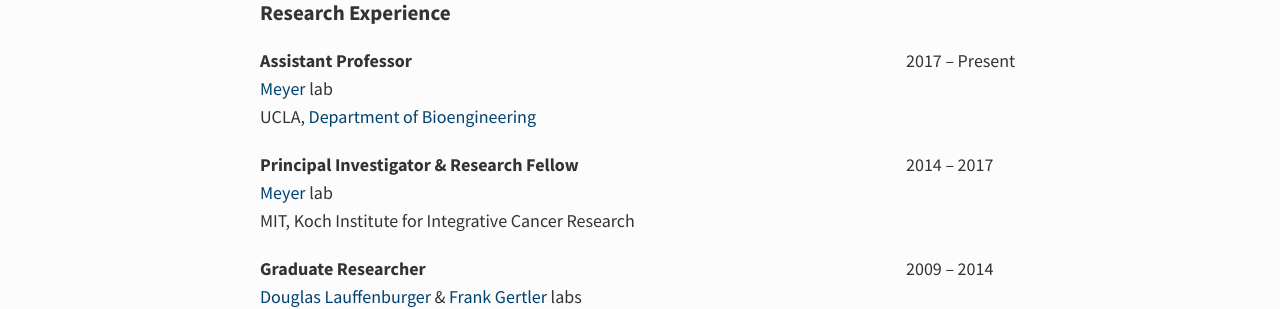
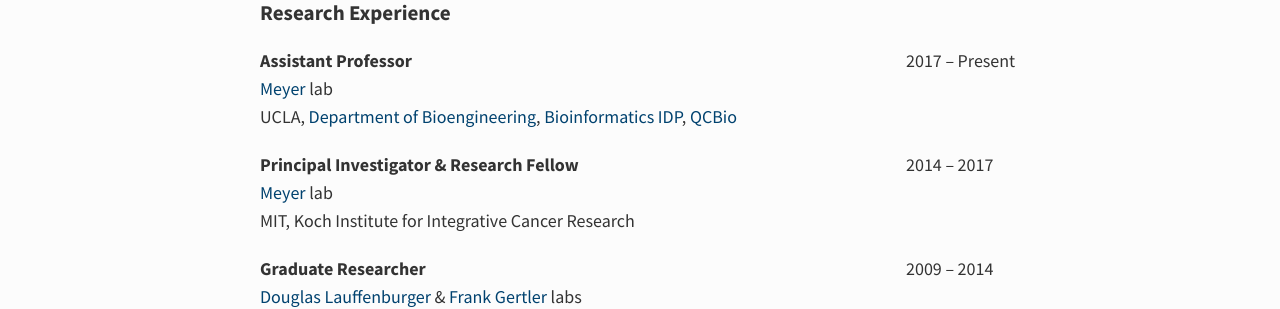
Before and after one commit to thanatosmin/ameyer.me, a Jekyll site: the page built from cv/index.md, in a window 1280 px wide. Shown: the part 393-702 px from the top of the page. Built offline with Jekyll 4.4.1, drawn with Linux system fonts in a browser that asks for light colours.

Commit message:
Update index.md

```diff
--- a/cv/index.md
+++ b/cv/index.md
@@ -18,7 +18,7 @@
 <div class="span_2 right">2017 – Present</div>
 **Assistant Professor**
 [Meyer](http://asmlab.org) lab
-UCLA, [Department of Bioengineering](https://www.bioeng.ucla.edu)
+UCLA, [Department of Bioengineering](https://www.bioeng.ucla.edu), [Bioinformatics IDP](https://bioinformatics.ucla.edu), [QCBio](https://qcb.ucla.edu)
 
 <div class="span_2 right">2014 – 2017</div>
 **Principal Investigator & Research Fellow**
```
